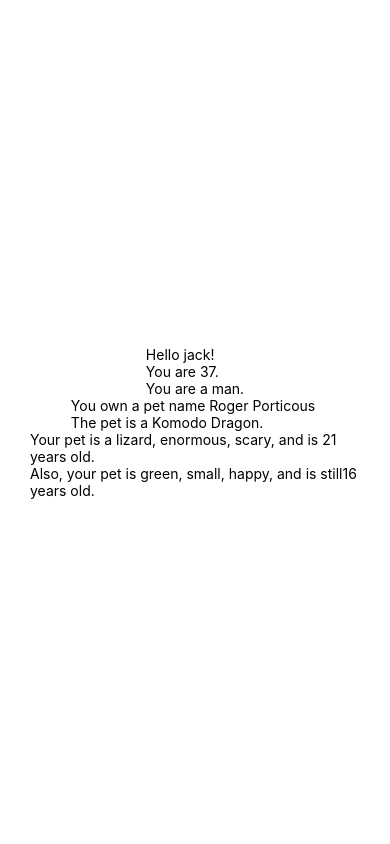
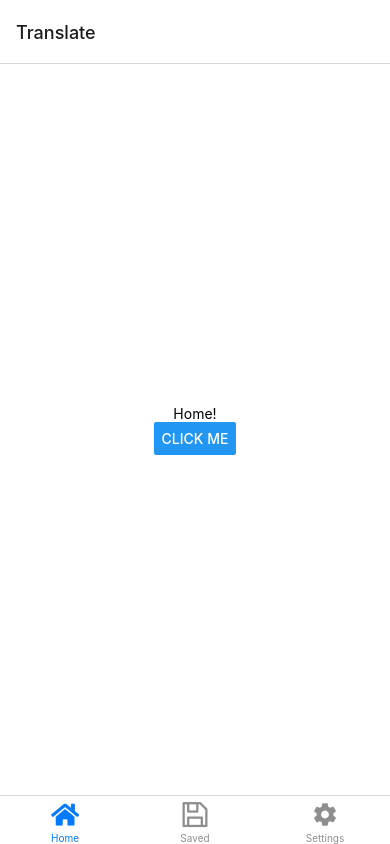
Before and after one commit to TonyLamQ/Intertwined, a React Native app: screen /home in a window 390 px wide. Built offline with nearby package versions, Linux system fonts and the light colour scheme.

Commit message:
Finished Tabs

```diff
--- a/App.tsx
+++ b/App.tsx
@@ -1,37 +1,68 @@
-import { useState } from 'react';
+import 'react-native-gesture-handler'
 import { StyleSheet, Text, View } from 'react-native';
-import Welcome from './Components/Welcome';
-import { Pet } from "./Components/Pet";
-import { PetQualities } from './Components/PetQualities';
+import { NavigationContainer } from '@react-navigation/native';
+import { createStackNavigator } from '@react-navigation/stack';
+import HomeScreen from './Components/HomeScreen';
+import SettingsScreen from './Components/SettingsScreen';
+import { createBottomTabNavigator } from '@react-navigation/bottom-tabs';
+import SavedScreen from './Components/SavedScreen';
+import { FontAwesome5 } from '@expo/vector-icons';
+import { Ionicons } from '@expo/vector-icons';
+import { Fontisto } from '@expo/vector-icons';
+const Tab = createBottomTabNavigator();
+
+const TabNavigator = () => {
+  return (
+    <Tab.Navigator
+      screenOptions={{
+        headerShown:false
+      }}>
+      <Tab.Screen
+        name ="home"
+        component={HomeScreen}
+        options={{
+          tabBarLabel:"Home",
+          tabBarIcon: (props)=> <FontAwesome5 name="home" size={props.size} color={props.color} />
+        }}
+      />
+      <Tab.Screen
+        name ="saved"
+        component={SavedScreen}
+        options={{
+          tabBarLabel:"Saved",
+          tabBarIcon: (props)=> <Fontisto name="save" size={props.size} color={props.color} />
+        }}
+      />
+      <Tab.Screen
+        name ="settings"
+        component={SettingsScreen}
+        options={{
+          tabBarLabel:"Settings",
+          tabBarIcon: (props)=> <Ionicons name="settings-sharp" size={props.size} color={props.color} />
+        }}
+      />
+    </Tab.Navigator>
+  )
+}
+const Stack = createStackNavigator();
 
 export default function App() {
-  const petName = {
-    firstName: "Roger",
-    lastName: "Porticous"
-  }
-
-  const qualities = [
-    {
-      qualOne:'a lizard',
-      qualTwo:'enormous',
-      qualThree:'scary',
-      age:21
-    },
-    {
-      qualOne:'green',
-      qualTwo:'small',
-      qualThree:'happy',
-      age:16
-    },
-  ]
-
-
   return (
-    <View style={styles.container}>
-      <Welcome name="jack" age={37} gender={true} />
-      <Pet petName={petName} type='Komodo Dragon'/>
-      <PetQualities qualities={qualities}/>
-    </View>
+    <NavigationContainer>
+      <View style={{ flex:1 }}>
+        <Stack.Navigator>
+          <Stack.Group>
+            <Stack.Screen
+              name="main"
+              component={TabNavigator}
+              options={{
+                headerTitle: "Translate"
+              }}
+            />
+          </Stack.Group>
+        </Stack.Navigator>
+      </View>
+    </NavigationContainer>
   );
 }
 
--- /dev/null
+++ b/Classes/StackList.tsx
@@ -0,0 +1,5 @@
+export type StackList = {
+    home: undefined;
+    settings: undefined;
+    savedScreen: undefined;
+}
--- /dev/null
+++ b/Components/HomeScreen.tsx
@@ -0,0 +1,29 @@
+import { StackNavigationProp, StackScreenProps } from '@react-navigation/stack';
+import { useState } from 'react';
+import { Button, StyleSheet, Text, View } from 'react-native';
+import { StackList } from '../Classes/StackList';
+
+type NavigationProp = StackNavigationProp<StackList, 'home'>;
+type Props = {
+  navigation: NavigationProp;
+};
+
+export default function HomeScreen({navigation}: Props) {
+    return (
+        <View style={styles.container}>
+          <Text>Home!</Text>
+          <Button title="Click me" onPress={()=>{
+              navigation.navigate('settings');
+          }}/>
+        </View>
+    );
+  }
+const styles = StyleSheet.create({
+  container: {
+    flex: 1,
+    backgroundColor: '#fff',
+    alignItems: 'center',
+    justifyContent: 'center',
+    padding:30
+  },
+});
--- a/Components/Pet.tsx
+++ /dev/null
@@ -1,17 +0,0 @@
-import { Text, View } from "react-native"
-type PetProps = {
-    petName:{
-        firstName: string,
-        lastName: string
-    },
-    type: string
-}
-export const Pet = (props: PetProps) => {
-    const { firstName, lastName } = props.petName;
-    return (
-        <View>
-            <Text>You own a pet name {firstName} {lastName} </Text>
-            <Text>The pet is a {props.type}.</Text>
-        </View>
-    )
-}
--- a/Components/PetQualities.tsx
+++ /dev/null
@@ -1,21 +0,0 @@
-import { Text, View } from "react-native"
-
-type PetQualProps = {
-    qualities: {
-        qualOne: string,
-        qualTwo: string,
-        qualThree: string,
-        age: number,
-    }[]
-}
-
-export const PetQualities = (props: PetQualProps) => {
-    return (
-        <View>
-            {props.qualities.map((e,i)=> {
-                if(i === 0) return <Text>Your pet is {e.qualOne}, {e.qualTwo}, {e.qualThree}, and is {e.age} years old.</Text>
-                return <Text>Also, your pet is {e.qualOne}, {e.qualTwo}, {e.qualThree}, and is still{e.age} years old.</Text>
-            })}
-        </View>
-    )
-}
--- /dev/null
+++ b/Components/SavedScreen.tsx
@@ -0,0 +1,20 @@
+import { useState } from 'react';
+import { StyleSheet, Text, View } from 'react-native';
+
+export default function SavedScreen() {
+  return (
+      <View style={styles.container}>
+        <Text>Saved!</Text>
+      </View>
+  );
+}
+
+const styles = StyleSheet.create({
+  container: {
+    flex: 1,
+    backgroundColor: '#fff',
+    alignItems: 'center',
+    justifyContent: 'center',
+    padding:30
+  },
+});
--- /dev/null
+++ b/Components/SettingsScreen.tsx
@@ -0,0 +1,20 @@
+import { useState } from 'react';
+import { StyleSheet, Text, View } from 'react-native';
+
+export default function SettingsScreen() {
+  return (
+      <View style={styles.container}>
+        <Text>Settings!</Text>
+      </View>
+  );
+}
+
+const styles = StyleSheet.create({
+  container: {
+    flex: 1,
+    backgroundColor: '#fff',
+    alignItems: 'center',
+    justifyContent: 'center',
+    padding:30
+  },
+});
--- a/Components/Welcome.tsx
+++ /dev/null
@@ -1,16 +0,0 @@
-import { Text, View } from "react-native";
-
-type WelcomeProps = {
-    name: string,
-    age: number,
-    gender: boolean,
-}
-export default function Welcome(props: WelcomeProps){
-    return (
-        <View>
-            <Text>Hello {props.name}!</Text>
-            <Text>You are {props.age}.</Text>
-            <Text>You are a {props.gender ? "man" : "woman"}.</Text>
-        </View>
-    )
-}
```
Also changed, not shown: package.json (+8 -1 lines), 1 other file (tests, documents, lock files or other folders).
